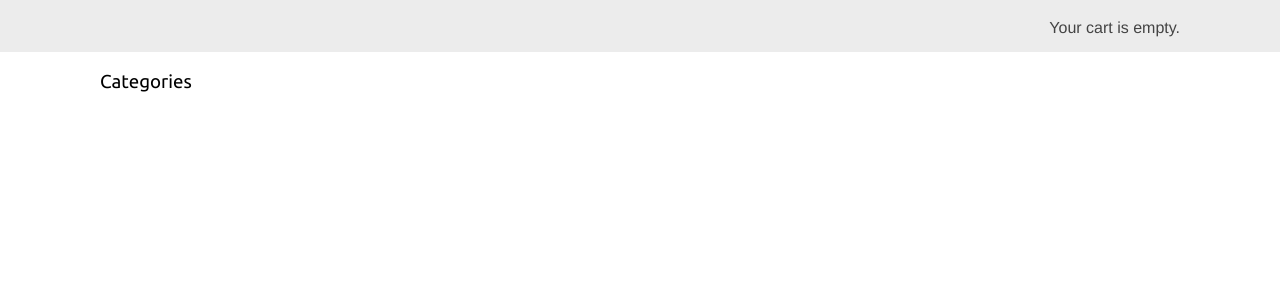
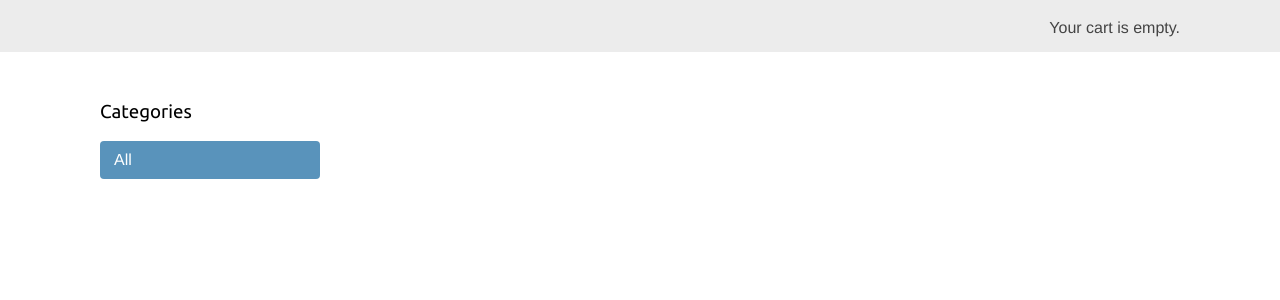
Before and after one commit to lmw8864/onlineshop, a Django app: page / in a window 1280 px wide. Shown: the part 46-346 px from the top of the page. Run offline with Django 3.2, Linux system fonts and the light colour scheme; data that the repository does not hold is empty; parts of the project's set-up code (start-up, migrations or seed data) failed here and were passed over.

Commit message:
Additional modification in 'list.html'.

```diff
--- a/shop/templates/shop/product/list.html
+++ b/shop/templates/shop/product/list.html
@@ -6,21 +6,24 @@
 {% endblock %}
 
 {% block content %}
-</head>
-<body>
-<div>
+<div id="sidebar">
     <h3>Categories</h3>
     <ul>
-        {% for c in categories %}
-            <li><a href="{{ c.get_absolute_url }}">{{ c.name }}</a></li>
-        {% endfor %}
+        <li {% if not category %}class="selected"{% endif %}>
+            <a href="{% url 'shop:product_list' %}">All</a>
+        </li>
+    {% for c in categories %}
+        <li {% if category.slug == c.slug %}class="selected"{% endif %} >
+            <a href="{{ c.get_absolute_url }}">{{ c.name }}</a>
+        </li>
+    {% endfor %}
     </ul>
 </div>
-<div>
+<div id="main" class="product-list">
     {% for product in products %}
-        <div class="item" style="clear:both;">
+        <div class="item">
             <a href="{{ product.get_absolute_url }}">
-                <img src="{% if product.image %}{{ product.image.url }}{% else %}no_image.png{% endif %}" style="max-width:300px;">
+                <img src="{% if product.image %}{{ product.image.url }}{% else %}{% static 'img/no_image.png' %}{% endif %}" style="max-width:300px;">
             </a>
             <a href="{{ product.get_absolute_url }}">{{ product.name }}</a><br/>
             ${{ product.price }}
```
